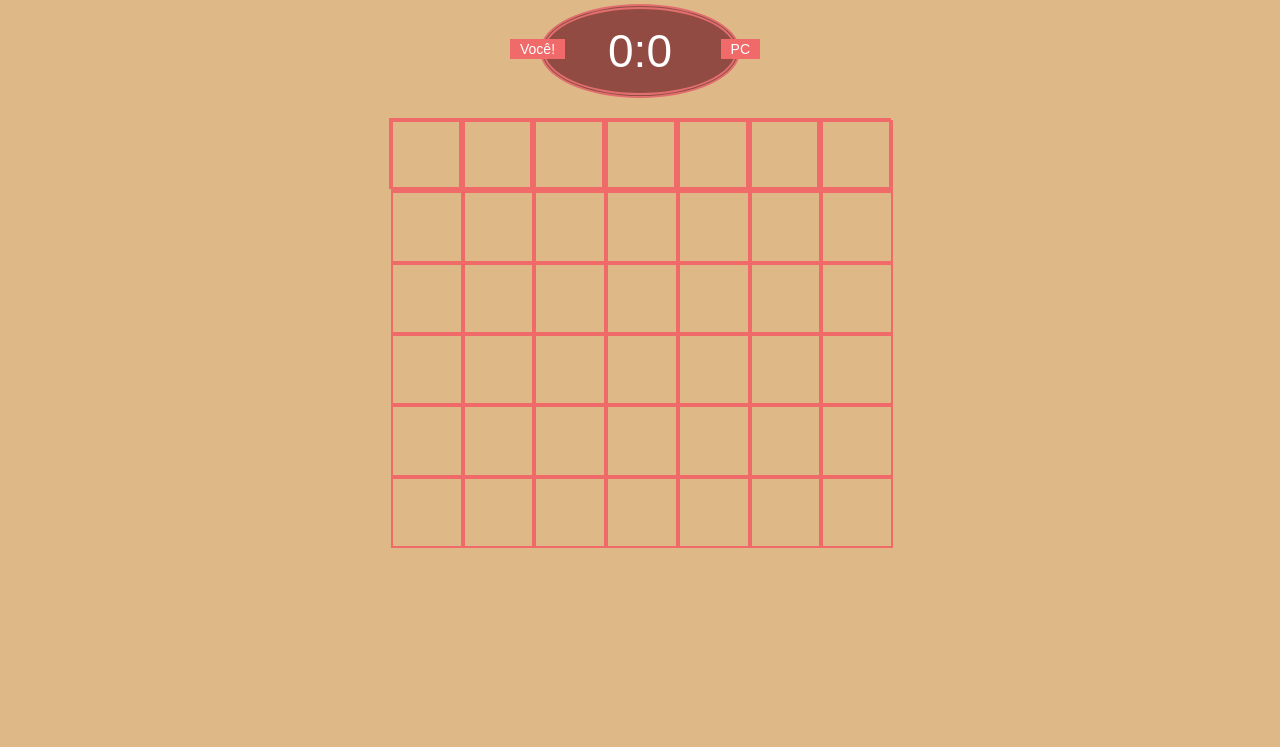
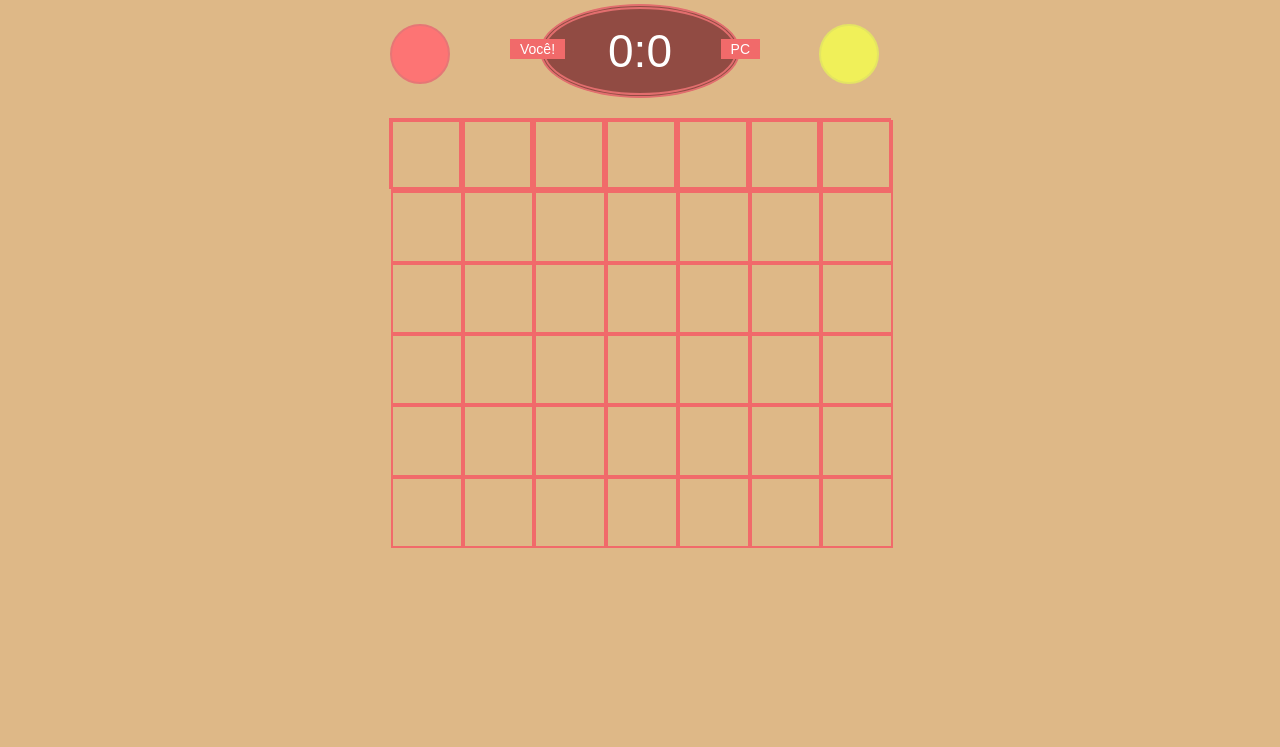
Before and after one commit to lucianofeder/lig4, a plain HTML site: page index.html in a window 1280 px wide. Shown: the part 53-800 px from the top of the page. Drawn offline with Linux system fonts and the light colour scheme.

Commit message:
creating balls for the game

```diff
--- /dev/null
+++ b/css/balls.css
@@ -0,0 +1,20 @@
+#player1Balls {
+    width: 60px;
+    height: 60px;
+    position: absolute;
+    margin-left: -175px;
+    background-color: #fd7474;
+    border-radius: 60%;
+    border: 2px solid #e67676;
+}
+
+#player2Balls {
+    width: 60px;
+    height: 60px;
+    position: absolute;
+    margin-left: 254px;
+    background-color: #f0f059;
+    border-radius: 60%;
+    border: 2px solid #e4e463;
+
+}
--- a/index.html
+++ b/index.html
@@ -6,6 +6,7 @@
     <meta name="viewport" content="width=device-width, initial-scale=1.0">
     <title>Lig 4</title>
     <link rel="stylesheet" href="css/style.css">
+    <link rel="stylesheet" href="css/balls.css">
 </head>
 
 <body>
@@ -15,10 +16,12 @@
             <h1>Lig 4</h1>
         </div>
     </head>
+
     <div class="pontos">
         <div id="player" class="pontuação">Você!</div>
+        <div id="player1Balls"></div>
         <div id="bot" class="pontuação">PC</div>
-
+        <div id="player2Balls"></div>
         <span id="player-pontos">0</span>:<span id="bot-pontos">0</span>
     </div>
 
```
